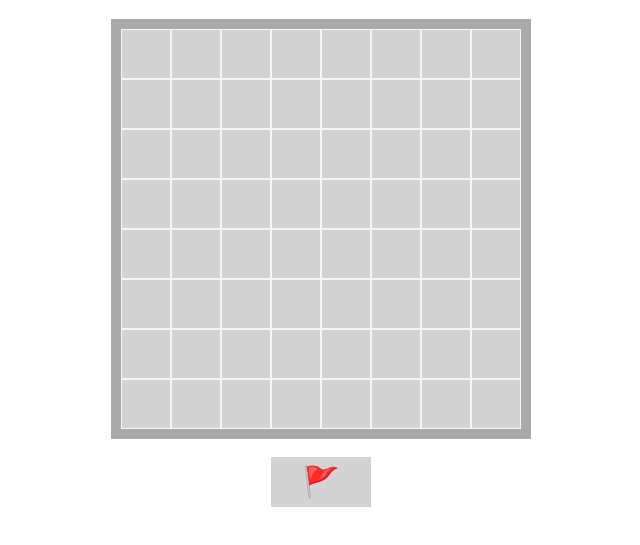
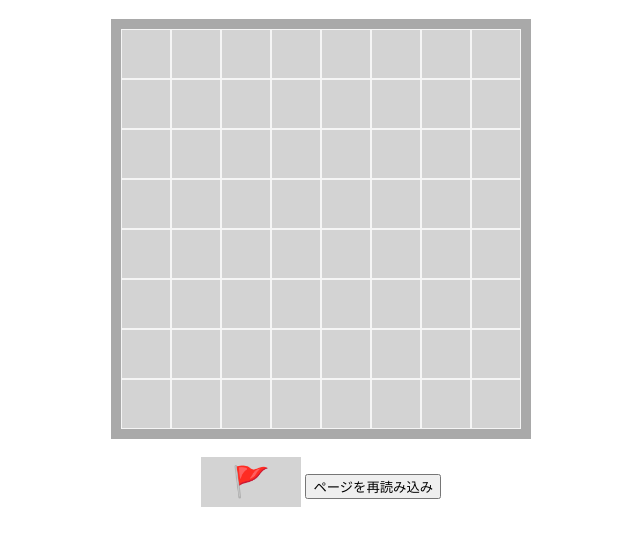
Before and after one commit to saborichan/minesweeper, a plain HTML site: page index.html in a window 1280 px wide. Shown: the part 61-606 px from the top of the page, without its empty margins (319-959 px from the left). Drawn offline with Linux system fonts and the light colour scheme.

Commit message:
Update index.html

```diff
--- a/index.html
+++ b/index.html
@@ -13,5 +13,7 @@
         <div id="board"></div>
         <br>
         <button id="flag-button">🚩</button>
+        <button onclick="window.location.reload();">ページを再読み込み</button>
     </body>
+
 </html>
```
